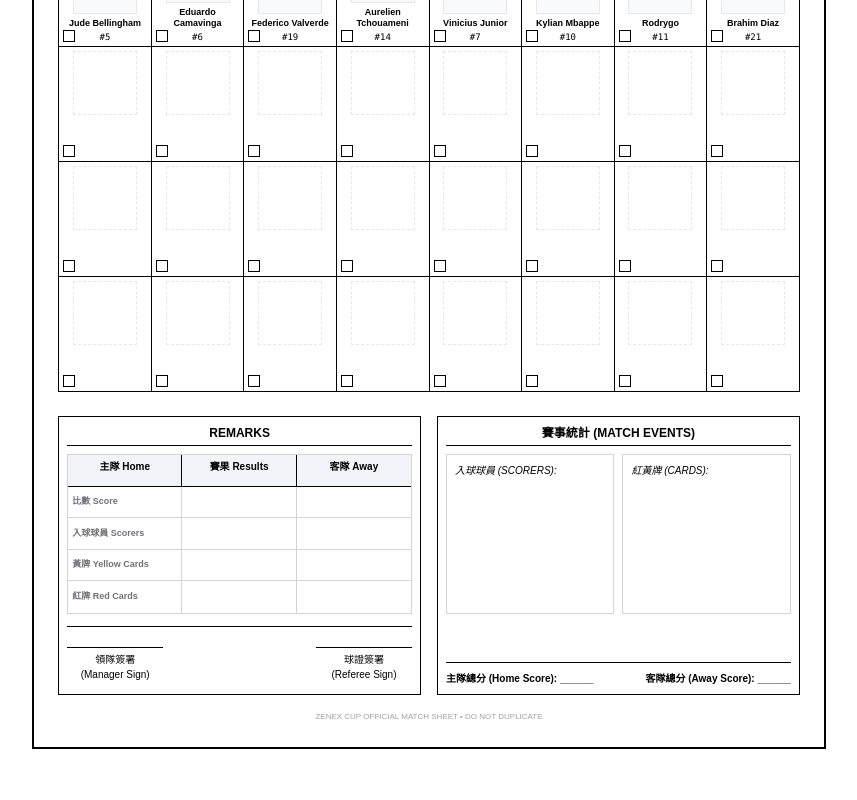
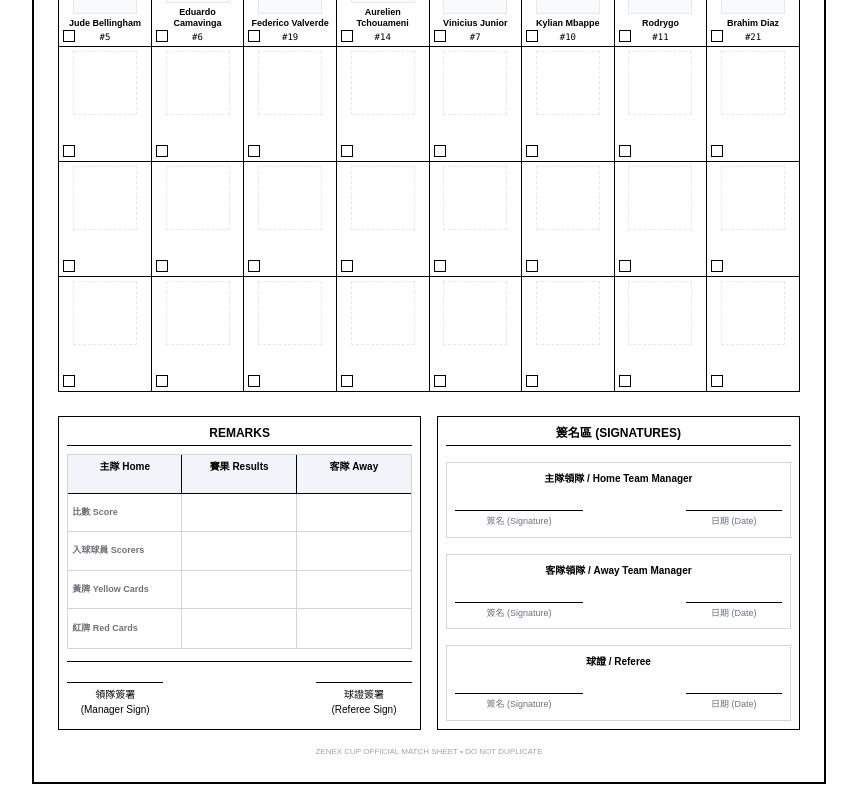
Before and after one commit to clawdfelix-ship-it/football-league-system, a Next.js app: page /admin/match-sheet/demo in a window 1280 px wide. Shown: the part 526-1326 px from the top of the page, without its empty margins (211-1068 px from the left). Before the commit the page ends 1291 px from the top, so only its background shows below. Built offline with nearby package versions, Linux system fonts and the light colour scheme.

Commit message:
feat(match-sheet): replace match events with signature area
- Added 3 signature slots: Home Team Manager, Away Team Manager, Referee
- Each slot includes Chinese/English title + signature line + date line
- Updated both [teamId]/page.tsx and demo/page.tsx

```diff
--- a/app/admin/match-sheet/[teamId]/page.tsx
+++ b/app/admin/match-sheet/[teamId]/page.tsx
@@ -116,17 +116,51 @@ export default async function MatchSheet({ params }: { params: Promise<{ teamId:
             </div>
           </div>
 
-          {/* 事件區 */}
+          {/* 簽名區 */}
           <div className="border border-black p-2 flex flex-col">
-            <h3 className="text-center font-bold text-xs border-b border-black pb-1 mb-2">賽事統計 (MATCH EVENTS)</h3>
-            <div className="grid grid-cols-2 gap-2 text-[10px] flex-grow">
-               <div className="border border-gray-300 p-2 italic h-40">入球球員 (SCORERS):</div>
-               <div className="border border-gray-300 p-2 italic h-40">紅黃牌 (CARDS):</div>
-            </div>
-            <div className="mt-3 pt-2 border-t border-black text-[10px] space-y-3">
-              <div className="flex justify-between font-bold">
-                <span>主隊總分 (Home Score): ______</span>
-                <span>客隊總分 (Away Score): ______</span>
+            <h3 className="text-center font-bold text-xs border-b border-black pb-1 mb-2">簽名區 (SIGNATURES)</h3>
+            <div className="flex flex-col gap-4 text-[10px] flex-grow pt-2">
+              {/* 主隊領隊 */}
+              <div className="border border-gray-300 p-2">
+                <div className="font-bold text-center mb-2">主隊領隊 / Home Team Manager</div>
+                <div className="flex items-end justify-between mt-4">
+                  <div className="flex flex-col items-center">
+                    <div className="w-32 border-b border-black text-center py-1"></div>
+                    <div className="text-[9px] text-gray-500 mt-1">簽名 (Signature)</div>
+                  </div>
+                  <div className="flex flex-col items-center">
+                    <div className="w-24 border-b border-black text-center py-1"></div>
+                    <div className="text-[9px] text-gray-500 mt-1">日期 (Date)</div>
+                  </div>
+                </div>
+              </div>
+              {/* 客隊領隊 */}
+              <div className="border border-gray-300 p-2">
+                <div className="font-bold text-center mb-2">客隊領隊 / Away Team Manager</div>
+                <div className="flex items-end justify-between mt-4">
+                  <div className="flex flex-col items-center">
+                    <div className="w-32 border-b border-black text-center py-1"></div>
+                    <div className="text-[9px] text-gray-500 mt-1">簽名 (Signature)</div>
+                  </div>
+                  <div className="flex flex-col items-center">
+                    <div className="w-24 border-b border-black text-center py-1"></div>
+                    <div className="text-[9px] text-gray-500 mt-1">日期 (Date)</div>
+                  </div>
+                </div>
+              </div>
+              {/* 球證 */}
+              <div className="border border-gray-300 p-2">
+                <div className="font-bold text-center mb-2">球證 / Referee</div>
+                <div className="flex items-end justify-between mt-4">
+                  <div className="flex flex-col items-center">
+                    <div className="w-32 border-b border-black text-center py-1"></div>
+                    <div className="text-[9px] text-gray-500 mt-1">簽名 (Signature)</div>
+                  </div>
+                  <div className="flex flex-col items-center">
+                    <div className="w-24 border-b border-black text-center py-1"></div>
+                    <div className="text-[9px] text-gray-500 mt-1">日期 (Date)</div>
+                  </div>
+                </div>
               </div>
             </div>
           </div>
--- a/app/admin/match-sheet/demo/page.tsx
+++ b/app/admin/match-sheet/demo/page.tsx
@@ -161,15 +161,46 @@ export default function DemoMatchSheet() {
           </div>
 
           <div className="border border-black p-2 flex flex-col">
-            <h3 className="text-center font-bold text-xs border-b border-black pb-1 mb-2">賽事統計 (MATCH EVENTS)</h3>
-            <div className="grid grid-cols-2 gap-2 text-[10px] flex-grow">
-              <div className="border border-gray-300 p-2 italic h-40">入球球員 (SCORERS):</div>
-              <div className="border border-gray-300 p-2 italic h-40">紅黃牌 (CARDS):</div>
-            </div>
-            <div className="mt-3 pt-2 border-t border-black text-[10px] space-y-3">
-              <div className="flex justify-between font-bold">
-                <span>主隊總分 (Home Score): ______</span>
-                <span>客隊總分 (Away Score): ______</span>
+            <h3 className="text-center font-bold text-xs border-b border-black pb-1 mb-2">簽名區 (SIGNATURES)</h3>
+            <div className="flex flex-col gap-4 text-[10px] flex-grow pt-2">
+              <div className="border border-gray-300 p-2">
+                <div className="font-bold text-center mb-2">主隊領隊 / Home Team Manager</div>
+                <div className="flex items-end justify-between mt-4">
+                  <div className="flex flex-col items-center">
+                    <div className="w-32 border-b border-black text-center py-1"></div>
+                    <div className="text-[9px] text-gray-500 mt-1">簽名 (Signature)</div>
+                  </div>
+                  <div className="flex flex-col items-center">
+                    <div className="w-24 border-b border-black text-center py-1"></div>
+                    <div className="text-[9px] text-gray-500 mt-1">日期 (Date)</div>
+                  </div>
+                </div>
+              </div>
+              <div className="border border-gray-300 p-2">
+                <div className="font-bold text-center mb-2">客隊領隊 / Away Team Manager</div>
+                <div className="flex items-end justify-between mt-4">
+                  <div className="flex flex-col items-center">
+                    <div className="w-32 border-b border-black text-center py-1"></div>
+                    <div className="text-[9px] text-gray-500 mt-1">簽名 (Signature)</div>
+                  </div>
+                  <div className="flex flex-col items-center">
+                    <div className="w-24 border-b border-black text-center py-1"></div>
+                    <div className="text-[9px] text-gray-500 mt-1">日期 (Date)</div>
+                  </div>
+                </div>
+              </div>
+              <div className="border border-gray-300 p-2">
+                <div className="font-bold text-center mb-2">球證 / Referee</div>
+                <div className="flex items-end justify-between mt-4">
+                  <div className="flex flex-col items-center">
+                    <div className="w-32 border-b border-black text-center py-1"></div>
+                    <div className="text-[9px] text-gray-500 mt-1">簽名 (Signature)</div>
+                  </div>
+                  <div className="flex flex-col items-center">
+                    <div className="w-24 border-b border-black text-center py-1"></div>
+                    <div className="text-[9px] text-gray-500 mt-1">日期 (Date)</div>
+                  </div>
+                </div>
               </div>
             </div>
           </div>
```
